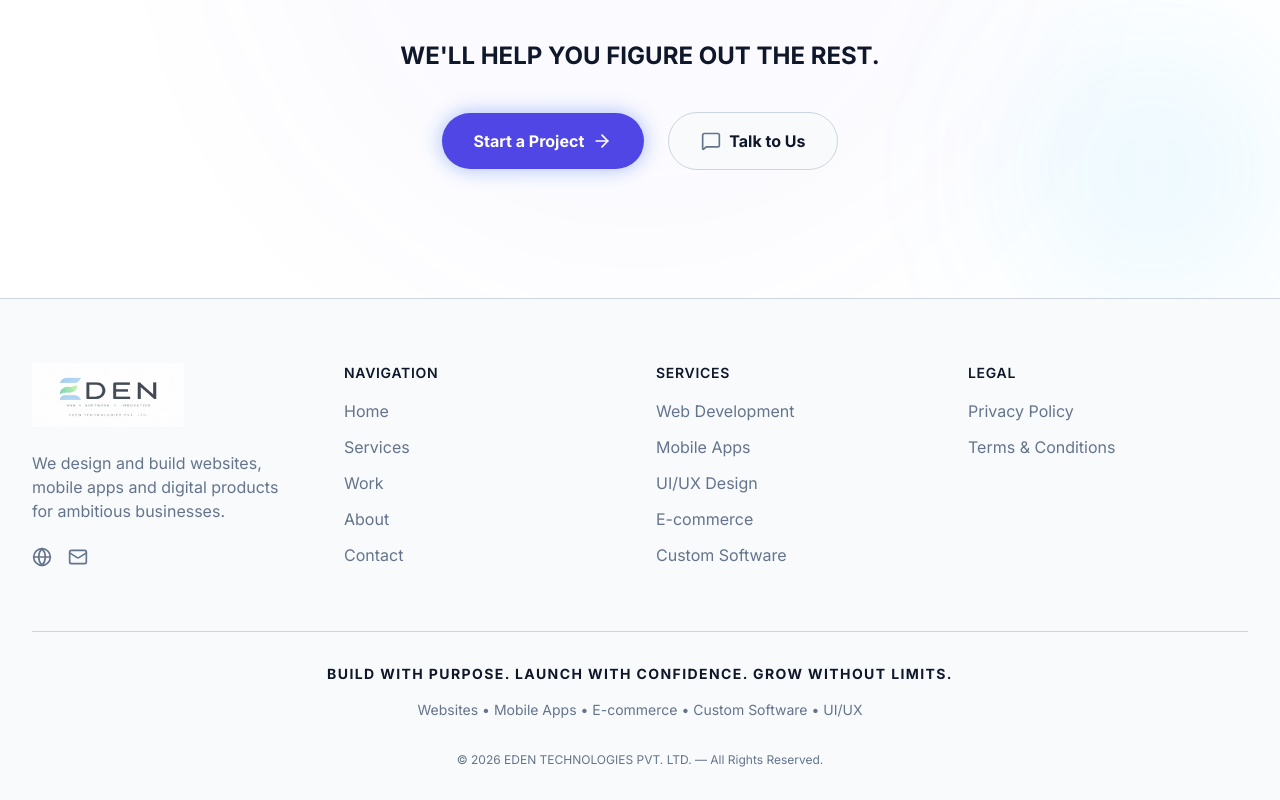
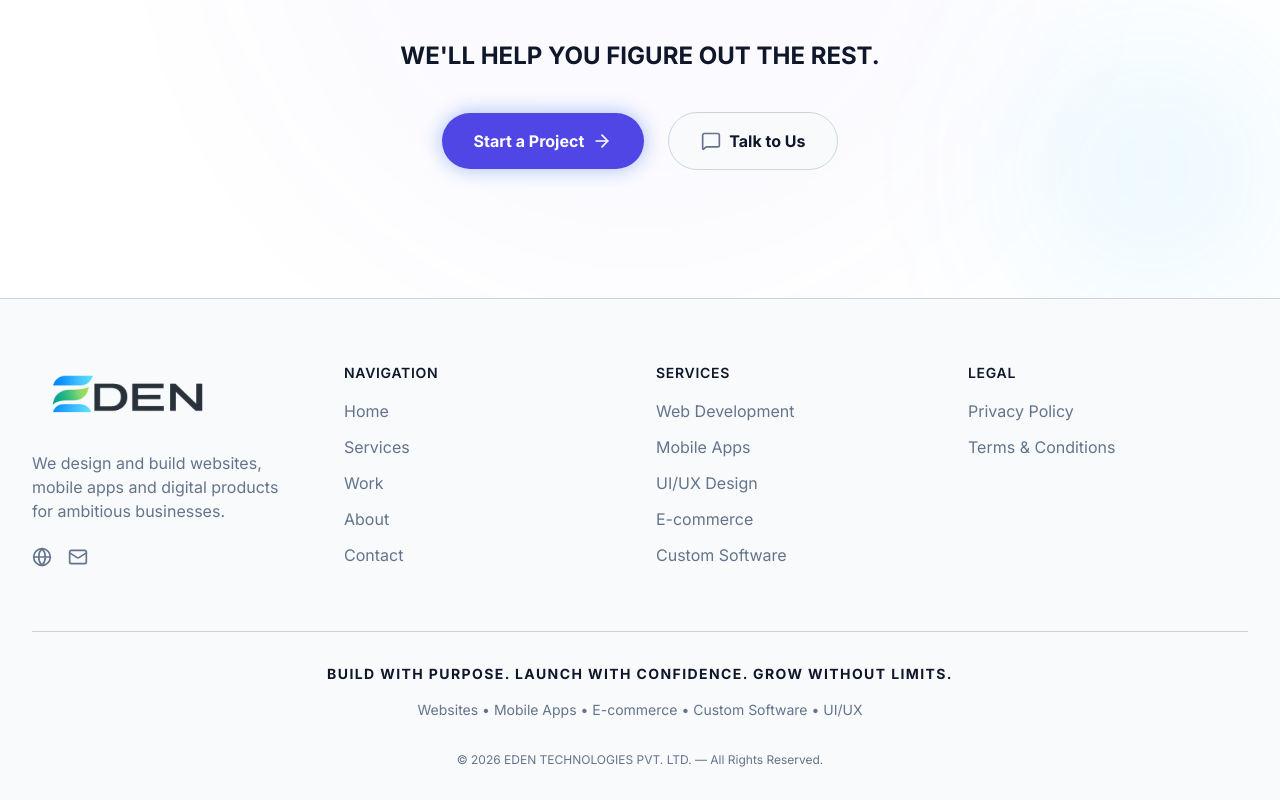
Before and after one commit to MalajiGopiChand/Eden-Web-Tech, a Next.js app: page / in a window 1280 px wide. Shown: the part 8729-9529 px from the top of the page. Built offline with nearby package versions, Linux system fonts and the light colour scheme.

Commit message:
Update footer to use new wide logo

```diff
--- a/src/components/Footer.tsx
+++ b/src/components/Footer.tsx
@@ -11,7 +11,7 @@ export default function Footer() {
         <div className="grid grid-cols-1 md:grid-cols-4 gap-12 md:gap-8 mb-16">
           <div className="md:col-span-1">
             <Link href="/" className="mb-6 block">
-              <img src="/images/logo.png" alt="Eden Technologies" className="h-12 md:h-16 object-contain" />
+              <img src="/images/logo-navbar.png" alt="Eden Technologies" className="h-12 md:h-16 object-contain" />
             </Link>
             <p className="text-muted-foreground mt-4 mb-6 pr-4">
               We design and build websites, mobile apps and digital products for ambitious businesses.
```
